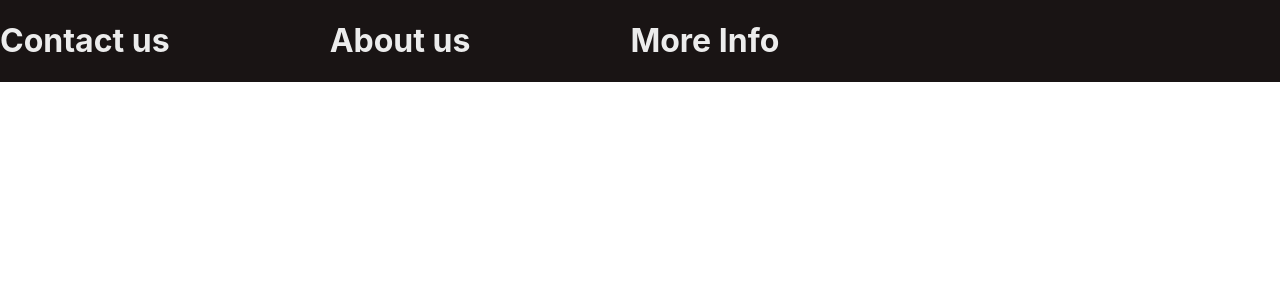
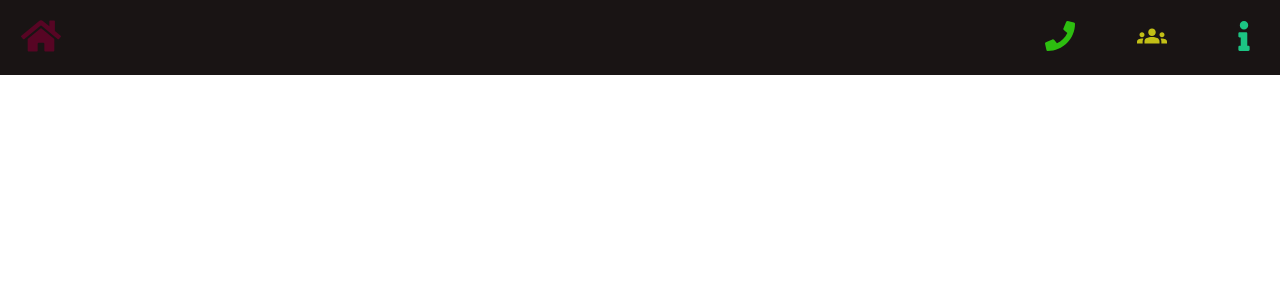
Before and after one commit to Nilfal/ii1302, a React (Create React App) app in the folder tenet/: page / in a window 1280 px wide. Shown: the top 300 px of the page. Built offline with nearby package versions, Linux system fonts and the light colour scheme.

Commit message:
nya grejer

```diff
--- a/tenet/package.json
+++ b/tenet/package.json
@@ -8,6 +8,7 @@
     "@testing-library/user-event": "^13.5.0",
     "react": "^17.0.2",
     "react-dom": "^17.0.2",
+    "react-icons": "^4.3.1",
     "react-scripts": "5.0.0",
     "web-vitals": "^2.1.4"
   },
--- a/tenet/src/components/header.css
+++ b/tenet/src/components/header.css
@@ -2,25 +2,45 @@
 	background-color: #191414;
 	display: flex;
 	flex-direction: row;
-	justify-content: space-between;
+	padding: 15px;
 }
 
 .blah {
 	display: flex;
 	flex-direction: row;
 	justify-content: space-between;
+	background-color: #191414;
+	width: 100%;
+}
+
+.bleh {
+	display: flex;
+	justify-content: space-between;
+	gap: 50px;
+}
+
+button {
+	background: transparent;
+	border: 0;
+	transition: transform 0.4s;
+}
+
+button:hover {
+	transform: rotate(30deg) scale(2);
 }
 
 .contact {
-	color: #ececec;
+	color: #2dbe10;
 }
 
 .about {
-	color: #ececec;
-	margin-left: 10em;
+	color: #c2bf16;
 }
 
 .info {
-	color: #ececec;
-	margin-left: 10em;
+	color: #1cc483;
 }
+
+.home {
+	color: #570524;
+}
--- a/tenet/src/components/header.js
+++ b/tenet/src/components/header.js
@@ -1,20 +1,35 @@
 import react from 'react';
+import { FaHome } from 'react-icons/fa';
+import { FaInfo } from 'react-icons/fa';
+import { FaPhone } from 'react-icons/fa';
+import { MdGroups } from 'react-icons/md';
+
 import './header.css';
 
 function Header() {
 	return (
 		<div className="header">
 			<div className="blah">
-				<div className="contact">
-					<h1>Contact us</h1>
-				</div>
+				<button className="home">
+					<FaHome size="40px" />
+				</button>
 
-				<div className="about">
-					<h1>About us</h1>
-				</div>
+				<div
+					style={{
+						flexGrow: 1,
+					}}
+				></div>
 
-				<div className="info">
-					<h1>More Info</h1>
+				<div className="bleh">
+					<button className="contact">
+						<FaPhone size="30px" />
+					</button>
+					<button className="about">
+						<MdGroups size="30px" />
+					</button>
+					<button className="info">
+						<FaInfo size="30px" />
+					</button>
 				</div>
 			</div>
 		</div>
```
Also changed, not shown: 1 other file (tests, documents, lock files or other folders).
